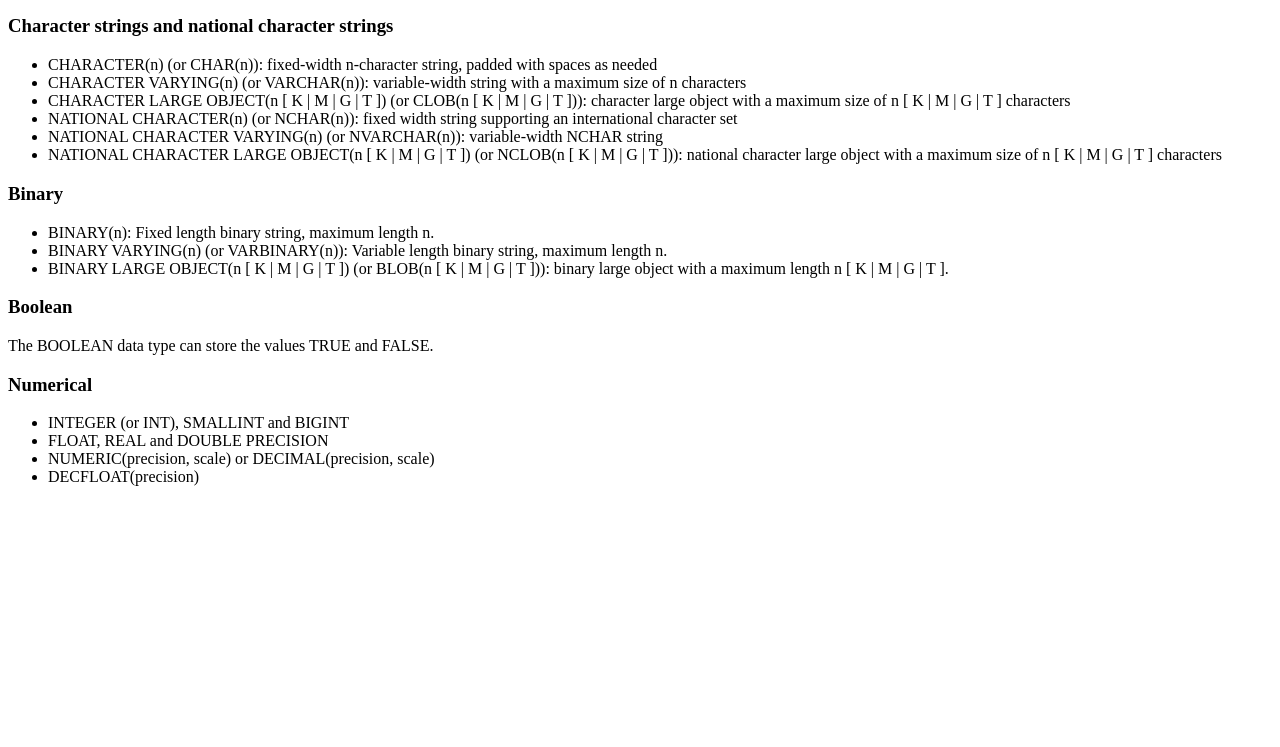
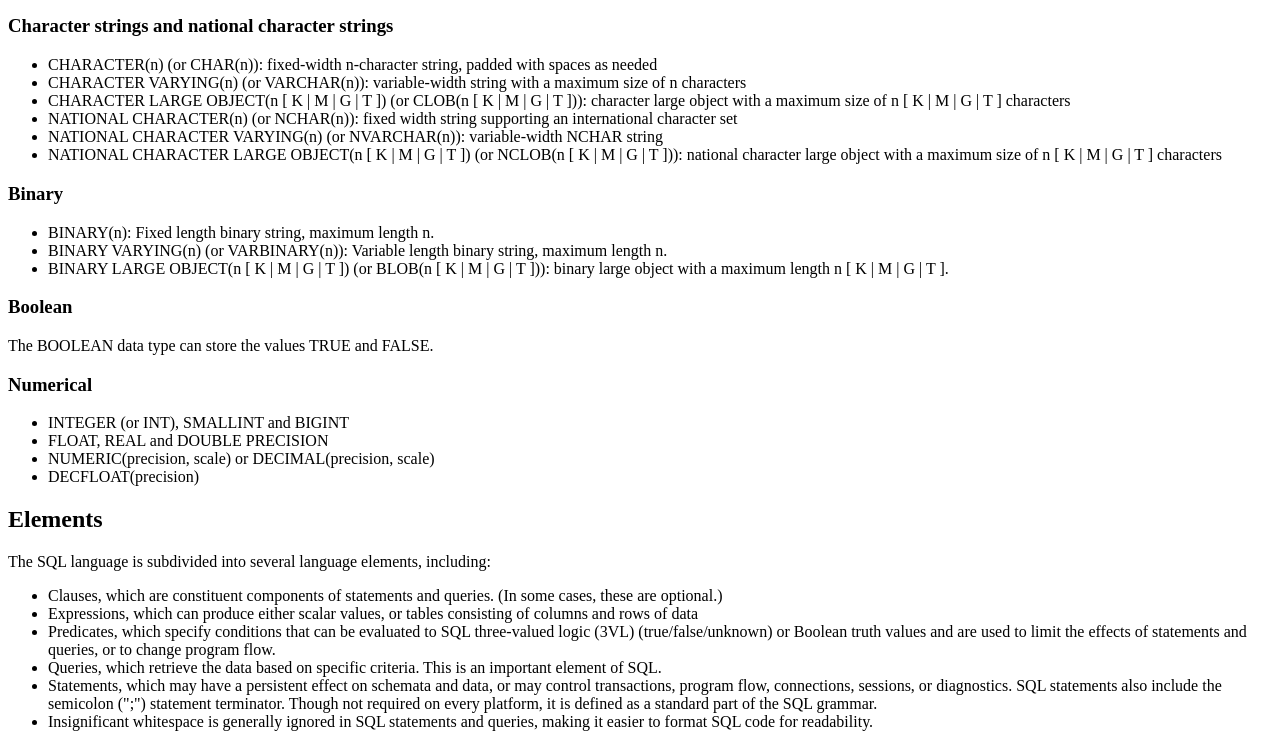
Before and after one commit to lamadrugada/fcc-techdoc, a plain HTML site: page index.html in a window 1280 px wide. Shown: the part 263-1010 px from the top of the page. Before the commit the page ends 800 px from the top, so only its background shows below. Drawn offline with Linux system fonts and the light colour scheme.

Commit message:
adding 'elements' section content

```diff
--- a/index.html
+++ b/index.html
@@ -21,8 +21,8 @@
         <h1>TechDoc JS</h1>
       </header>
       <ul>
-            <li><a href="#" class="nav-link">data types</a></li>
-            <li><a href="#" class="nav-link">elements</a></li>
+            <li><a href="#Data_Types" class="nav-link">data types</a></li>
+            <li><a href="#Elements" class="nav-link">elements</a></li>
             <li><a href="#" class="nav-link">operators</a></li>
             <li><a href="#" class="nav-link">queries and subqueries</a></li>
             <li><a href="#" class="nav-link">data manipulation</a></li>
@@ -60,8 +60,17 @@
         </ul>
 
       </section>
-      <section class="main-section">
-
+      <section class="main-section" id="Elements">
+        <header><h2>Elements</h2></header>
+        <p>The SQL language is subdivided into several language elements, including:</p>
+          <ul>
+            <li>Clauses, which are constituent components of statements and queries. (In some cases, these are optional.)</li>
+            <li>Expressions, which can produce either scalar values, or tables consisting of columns and rows of data</li>
+            <li>Predicates, which specify conditions that can be evaluated to SQL three-valued logic (3VL) (true/false/unknown) or Boolean truth values and are used to limit the effects of statements and queries, or to change program flow.</li>
+            <li>Queries, which retrieve the data based on specific criteria. This is an important element of SQL.</li>
+            <li>Statements, which may have a persistent effect on schemata and data, or may control transactions, program flow, connections, sessions, or diagnostics. SQL statements also include the semicolon (";") statement terminator. Though not required on every platform, it is defined as a standard part of the SQL grammar.</li>
+            <li>Insignificant whitespace is generally ignored in SQL statements and queries, making it easier to format SQL code for readability.</li>
+          </ul>
       </section>
       <section class="main-section">
 
```
